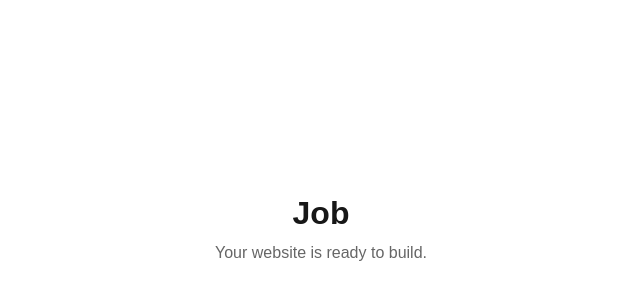
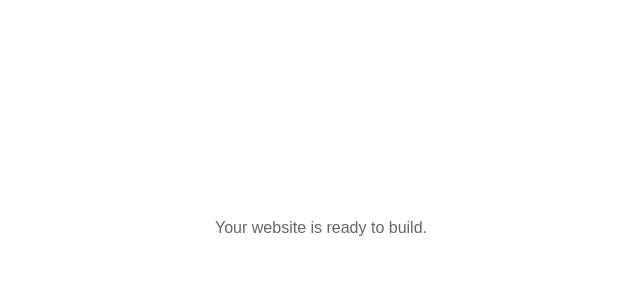
Before and after one commit to mariammohamedd657-lab/job, a Next.js app: page / in a window 1280 px wide. Shown: the part 172-472 px from the top of the page, without its empty margins (319-959 px from the left). Built offline with nearby package versions, Linux system fonts and the light colour scheme.

Commit message:
Remove Job heading from homepage

```diff
--- a/app/page.tsx
+++ b/app/page.tsx
@@ -1,7 +1,6 @@
 export default function Home() {
   return (
     <main className="home">
-      <h1>Job</h1>
       <p>Your website is ready to build.</p>
     </main>
   );
```
